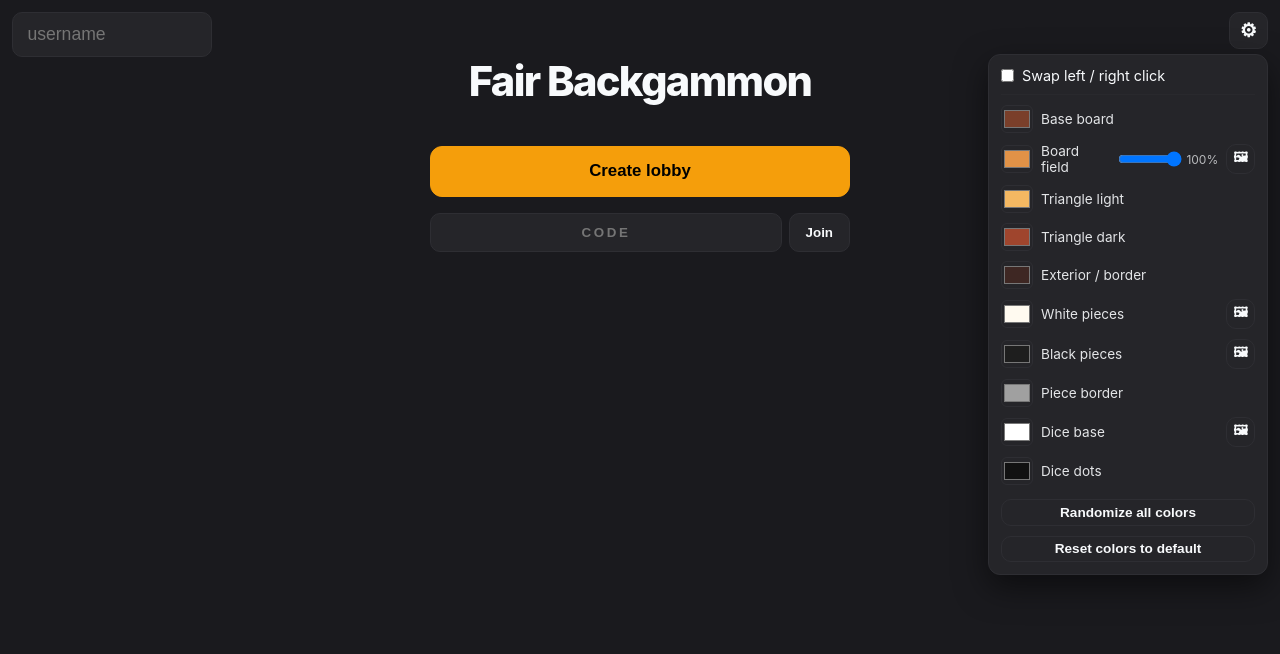
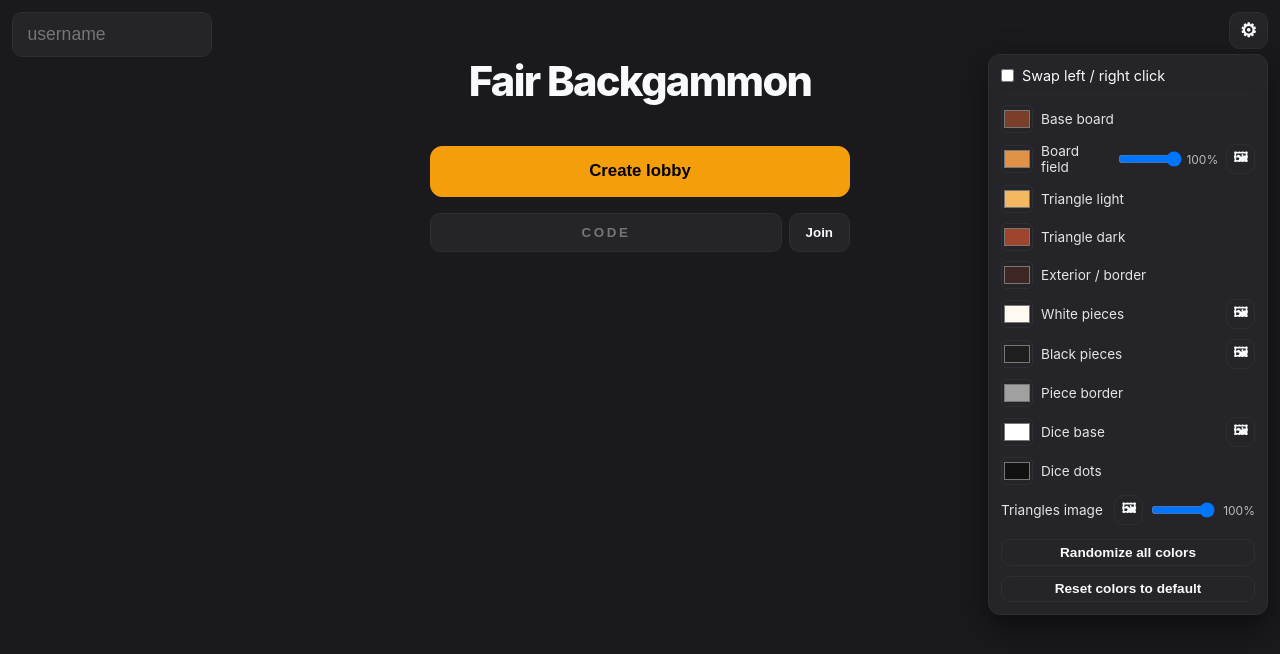
Before and after one commit to danelthedev/fair_backgammon, a React (Vite) app in the folder web/: page / in a window 1280 px wide. Both pictures are taken after a click on the button "settings". Shown: the top 654 px of the page. Built offline with nearby package versions, Linux system fonts and the light colour scheme.

Commit message:
triangle image

```diff
--- a/web/src/Settings.tsx
+++ b/web/src/Settings.tsx
@@ -176,6 +176,42 @@ export function SettingsButton() {
               )}
             </div>
           ))}
+          <div style={{ display: 'flex', alignItems: 'center', gap: 8 }} title="Image over all triangles">
+            <span style={{ fontSize: '0.85rem', opacity: 0.9, flex: 1 }}>Triangles image</span>
+            <label className="btn small ghost" style={{ cursor: 'pointer', padding: '2px 6px' }}>
+              🖼
+              <input
+                type="file"
+                accept="image/*"
+                hidden
+                onChange={e => {
+                  const f = e.target.files?.[0]
+                  e.target.value = ''
+                  if (f) fileToFieldImage(f).then(d => update({ triImage: d })).catch(() => {})
+                }}
+              />
+            </label>
+            <input
+              type="range"
+              min={0}
+              max={100}
+              value={settings.triImageAlpha ?? 100}
+              onChange={e => update({ triImageAlpha: Number(e.target.value) })}
+              style={{ width: 64, cursor: 'pointer' }}
+              aria-label="Triangles image opacity"
+            />
+            <span style={{ fontSize: '0.75rem', opacity: 0.7, minWidth: 30 }}>{settings.triImageAlpha ?? 100}%</span>
+            {settings.triImage && (
+              <button
+                className="btn small ghost"
+                style={{ padding: '2px 6px' }}
+                onClick={() => update({ triImage: null })}
+                title="Remove image"
+              >
+                ✕
+              </button>
+            )}
+          </div>
           <button className="btn small ghost" onClick={randomize} style={{ marginTop: 4 }}>
             Randomize all colors
           </button>
--- a/web/src/index.css
+++ b/web/src/index.css
@@ -1,5 +1,5 @@
 *{box-sizing:border-box;margin:0;padding:0}
-:root{--bg:#1a1a1e;--card:#252529;--line:#2e2e33;--accent:#f59e0b;--accent2:#facc15;--white:#f8fafc;--board-base:#7a3f2a;--board-field:#e19247;--board-field-image:none;--field-image-alpha:1;--tri-light:#f4b862;--tri-dark:#9f452d;--exterior:#3e2723;--white-piece:#fffaf0;--white-piece-image:none;--black-piece:#1e1e1e;--black-piece-image:none;--piece-border:#a0a0a0;--dice-base:#ffffff;--dice-image:none;--dice-dots:#111111}
+:root{--bg:#1a1a1e;--card:#252529;--line:#2e2e33;--accent:#f59e0b;--accent2:#facc15;--white:#f8fafc;--board-base:#7a3f2a;--board-field:#e19247;--board-field-image:none;--field-image-alpha:1;--tri-light:#f4b862;--tri-dark:#9f452d;--tri-image:none;--tri-image-alpha:1;--exterior:#3e2723;--white-piece:#fffaf0;--white-piece-image:none;--black-piece:#1e1e1e;--black-piece-image:none;--piece-border:#a0a0a0;--dice-base:#ffffff;--dice-image:none;--dice-dots:#111111}
 body{font-family:Inter,system-ui,sans-serif;background:var(--bg);color:var(--white);min-height:100vh}
 .title{font-size:2.6rem;letter-spacing:-.04em;font-weight:800}
 .subtitle{opacity:.6;margin-top:.2rem}
@@ -38,7 +38,7 @@ body{font-family:Inter,system-ui,sans-serif;background:var(--bg);color:var(--whi
 .playerSub{font-size:.75rem;opacity:.6;min-height:14px}
 .board{position:relative;display:grid;grid-template-columns:1fr 72px 1fr;background:var(--board-base);border:10px solid var(--exterior);border-radius:16px;box-shadow:0 24px 64px rgba(0,0,0,.7),inset 0 0 0 2px rgba(255,255,255,.06);overflow:visible;padding:6px;gap:6px;min-height:740px}
 .half{display:flex;flex-direction:column;gap:0;background:var(--board-field);border:3px solid var(--exterior);border-radius:10px;overflow:visible;position:relative}
-.half::before{content:"";position:absolute;inset:0;border-radius:7px;background-image:var(--board-field-image);background-size:cover;background-position:center;opacity:var(--field-image-alpha);pointer-events:none;z-index:1}
+.half::before{content:"";position:absolute;inset:0;border-radius:7px;background-image:var(--board-field-image);background-size:cover;background-position:center;opacity:var(--field-image-alpha);pointer-events:none;z-index:0}
 .half.left{position:relative}
 .row{display:grid;grid-template-columns:repeat(6,1fr);gap:0;flex:1}
 .point{position:relative;display:flex;flex-direction:column;align-items:center;cursor:pointer;overflow:visible}
@@ -51,6 +51,8 @@ body{font-family:Inter,system-ui,sans-serif;background:var(--bg);color:var(--whi
 .tri.dark{--tri:var(--tri-dark)}
 .point::before{content:"";position:absolute;inset:0;background:var(--tri);clip-path:polygon(50% 100%,0 0,100% 0);opacity:1}
 .row.bottom .point::before{clip-path:polygon(50% 0,0 100%,100% 100%)}
+.point::after{content:"";position:absolute;inset:0;background-image:var(--tri-image);background-size:cover;background-position:center;clip-path:polygon(50% 100%,0 0,100% 0);opacity:var(--tri-image-alpha);pointer-events:none}
+.row.bottom .point::after{clip-path:polygon(50% 0,0 100%,100% 100%)}
 .dot{position:absolute;left:50%;transform:translateX(-50%);width:18px;height:18px;border-radius:50%;background:var(--accent2);border:2px solid #1a1a1a;box-shadow:0 0 0 4px rgba(250,204,21,.28),0 0 14px rgba(250,204,21,.9);opacity:0;transition:.15s;z-index:12;pointer-events:none}
 .row.top .dot{top:-14px}
 .row.bottom .dot{bottom:-14px}
--- a/web/src/useSettings.tsx
+++ b/web/src/useSettings.tsx
@@ -35,6 +35,8 @@ export type Settings = {
   whitePieceImage: string | null // dataURL, local only
   blackPieceImage: string | null // dataURL, local only
   diceImage: string | null // dataURL, local only
+  triImage: string | null // dataURL, local only
+  triImageAlpha: number // 0-100, triangle image overlay opacity
 }
 const defaultSettings: Settings = {
   swapClicks: false,
@@ -44,6 +46,8 @@ const defaultSettings: Settings = {
   whitePieceImage: null,
   blackPieceImage: null,
   diceImage: null,
+  triImage: null,
+  triImageAlpha: 100,
 }
 
 const KEY = 'fair_backgammon_settings'
@@ -88,6 +92,8 @@ export function SettingsProvider({ children }: { children: ReactNode }) {
     r.style.setProperty('--white-piece-image', settings.whitePieceImage ? `url("${settings.whitePieceImage}")` : 'none')
     r.style.setProperty('--black-piece-image', settings.blackPieceImage ? `url("${settings.blackPieceImage}")` : 'none')
     r.style.setProperty('--dice-image', settings.diceImage ? `url("${settings.diceImage}")` : 'none')
+    r.style.setProperty('--tri-image', settings.triImage ? `url("${settings.triImage}")` : 'none')
+    r.style.setProperty('--tri-image-alpha', String((settings.triImageAlpha ?? 100) / 100))
     r.style.setProperty('--tri-light', settings.colors.triLight)
     r.style.setProperty('--tri-dark', settings.colors.triDark)
     r.style.setProperty('--exterior', settings.colors.exterior)
@@ -118,6 +124,8 @@ export function SettingsProvider({ children }: { children: ReactNode }) {
     r.style.setProperty('--white-piece-image', settings.whitePieceImage ? `url("${settings.whitePieceImage}")` : 'none')
     r.style.setProperty('--black-piece-image', settings.blackPieceImage ? `url("${settings.blackPieceImage}")` : 'none')
     r.style.setProperty('--dice-image', settings.diceImage ? `url("${settings.diceImage}")` : 'none')
+    r.style.setProperty('--tri-image', settings.triImage ? `url("${settings.triImage}")` : 'none')
+    r.style.setProperty('--tri-image-alpha', String((settings.triImageAlpha ?? 100) / 100))
     r.style.setProperty('--tri-light', settings.colors.triLight)
     r.style.setProperty('--tri-dark', settings.colors.triDark)
     r.style.setProperty('--exterior', settings.colors.exterior)
```
Also changed, not shown: 1 other file (tests, documents, lock files or other folders).
